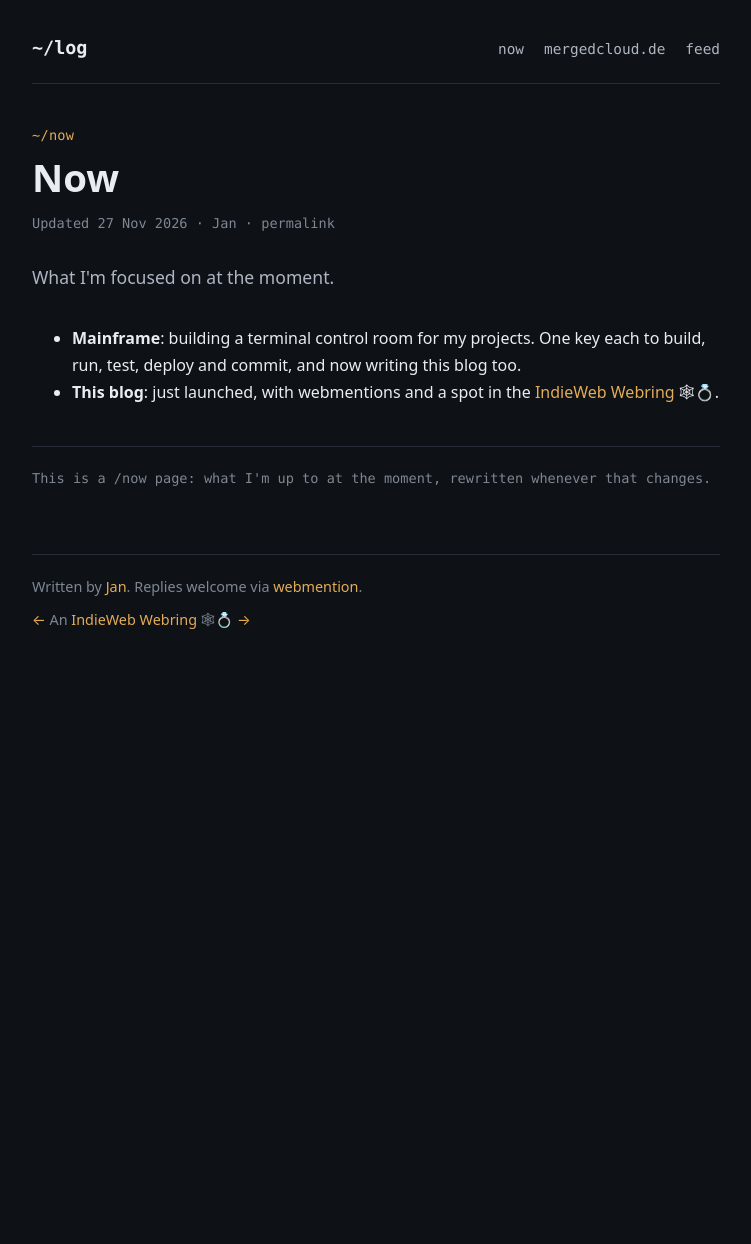
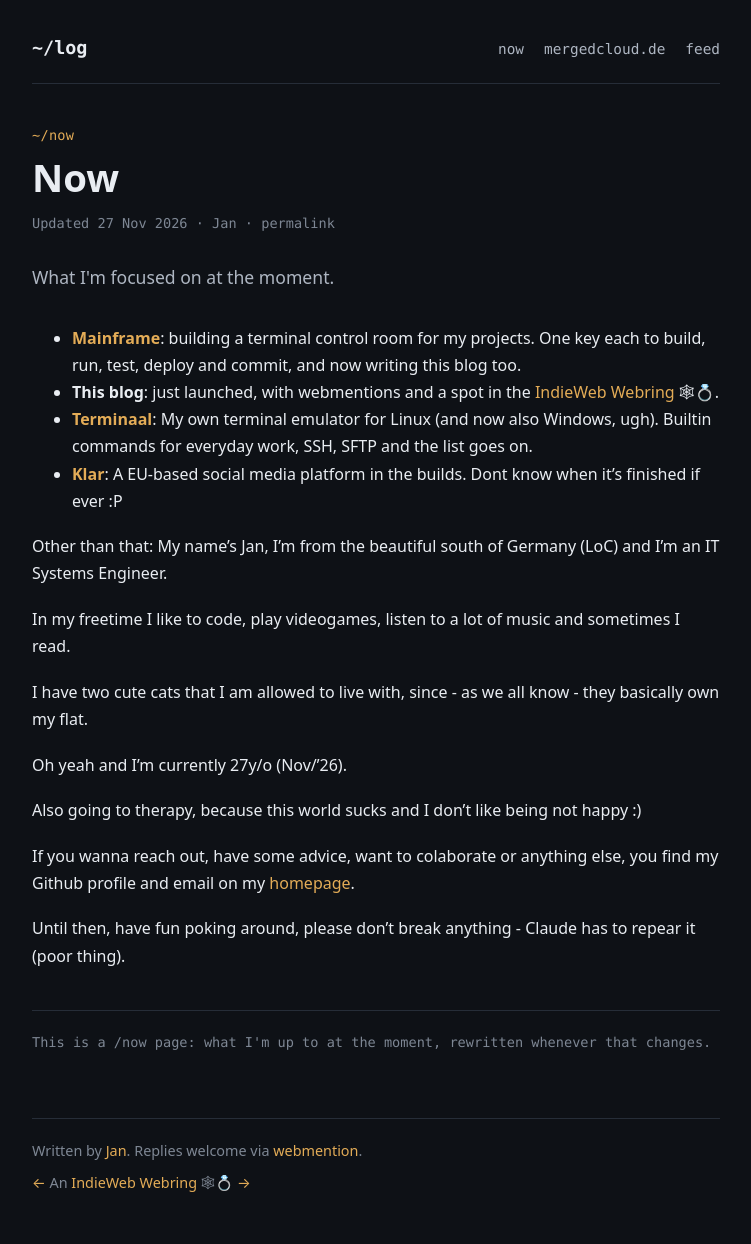
Before and after one commit to mergedeyes/blog, a Jekyll site: the page built from now.md, in a window 1280 px wide. Shown: the whole page, without its empty margins (264-1015 px from the left). Built offline with Jekyll 4.4.1, drawn with Linux system fonts in a browser that asks for light colours; before the commit the page ends 900 px from its top, so only the background shows below that.

Commit message:
now: update

```diff
--- a/now.md
+++ b/now.md
@@ -6,7 +6,25 @@ permalink: /now/
 updated: 2026-11-27
 ---
 
-- **Mainframe**: building a terminal control room for my projects. One key
+- **[Mainframe](https://mergedcloud.de/projects/mainframe.html)**: building a terminal control room for my projects. One key
   each to build, run, test, deploy and commit, and now writing this blog too.
 - **This blog**: just launched, with webmentions and a spot in the
   [IndieWeb Webring](https://xn--sr8hvo.ws) 🕸💍.
+- **[Terminaal](https://mergedcloud.de/projects/terminaal.html)**: My own terminal emulator for Linux (and now also Windows, ugh). Builtin commands for everyday work, SSH, SFTP and the list goes on.
+- **[Klar](https://mergedcloud.de/projects/klar-stack.html)**: A EU-based social media platform in the builds. Dont know when it's finished if ever :P
+
+
+Other than that:
+My name's Jan, I'm from the beautiful south of Germany (LoC) and I'm an IT Systems Engineer.
+
+In my freetime I like to code, play videogames, listen to a lot of music and sometimes I read.
+
+I have two cute cats that I am allowed to live with, since - as we all know - they basically own my flat.
+
+Oh yeah and I'm currently 27y/o (Nov/'26).
+
+Also going to therapy, because this world sucks and I don't like being not happy :)
+
+If you wanna reach out, have some advice, want to colaborate or anything else, you find my Github profile and email on my [homepage](https://mergedcloude.de/).
+
+Until then, have fun poking around, please don't break anything - Claude has to repear it (poor thing).
```
